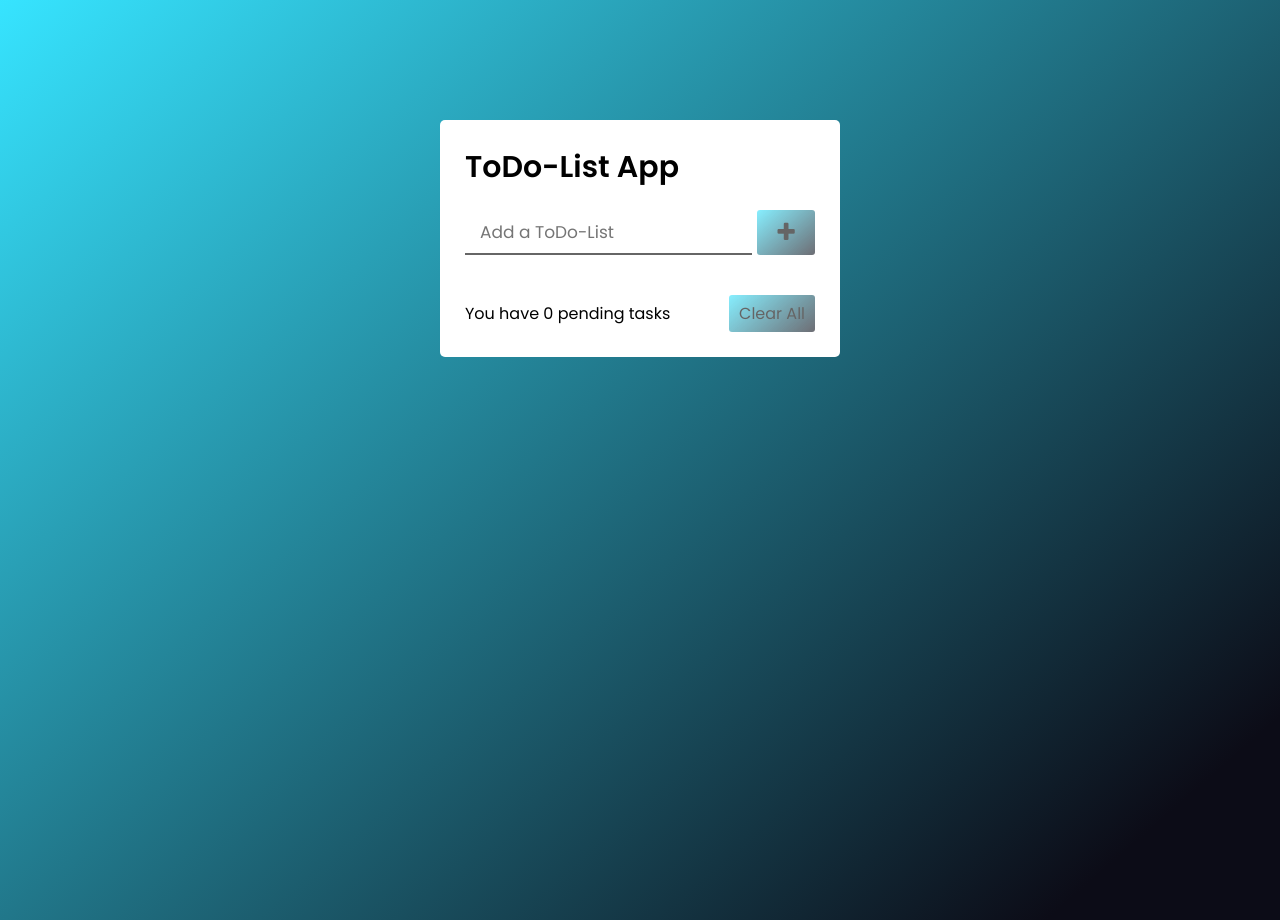
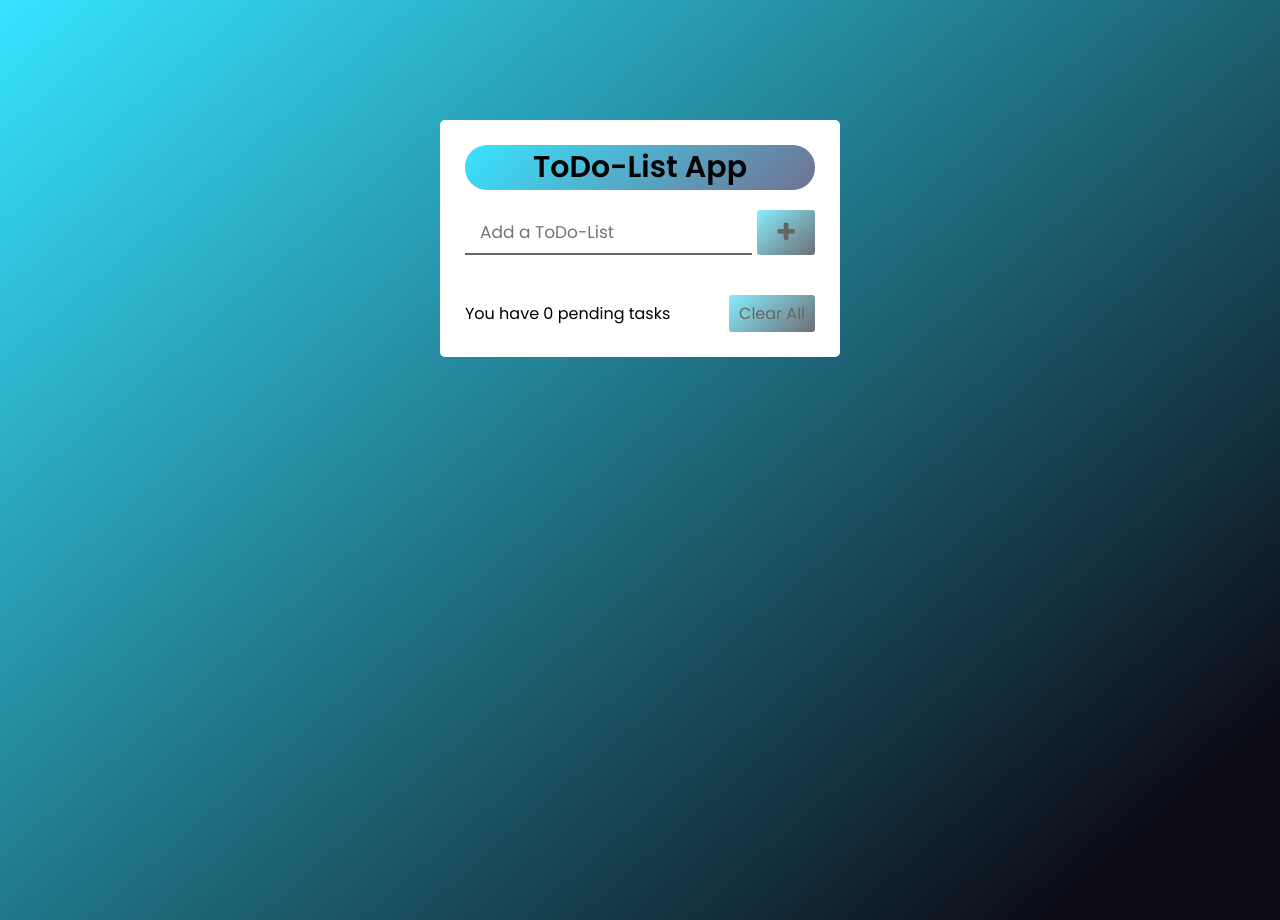
Before and after one commit to zoolmagebaGit/App_fact_ToDo-List, a plain HTML site: page Index.html in a window 1280 px wide. Drawn offline with Linux system fonts and the light colour scheme.

Commit message:
contain_header

```diff
--- a/css/style.css
+++ b/css/style.css
@@ -21,8 +21,12 @@ body{
     padding: 25px;
 }
 .container header{
-    font-size: 30px;
+      font-size: 30px;
     font-weight: 600;
+    background: linear-gradient(139deg,#03ddffcb 0%,#717192 100%);
+    border-radius: 22px;
+    text-align: center;
+    margin-bottom: 20px;
 }
 .container .textinput{
     display: flex;
```
